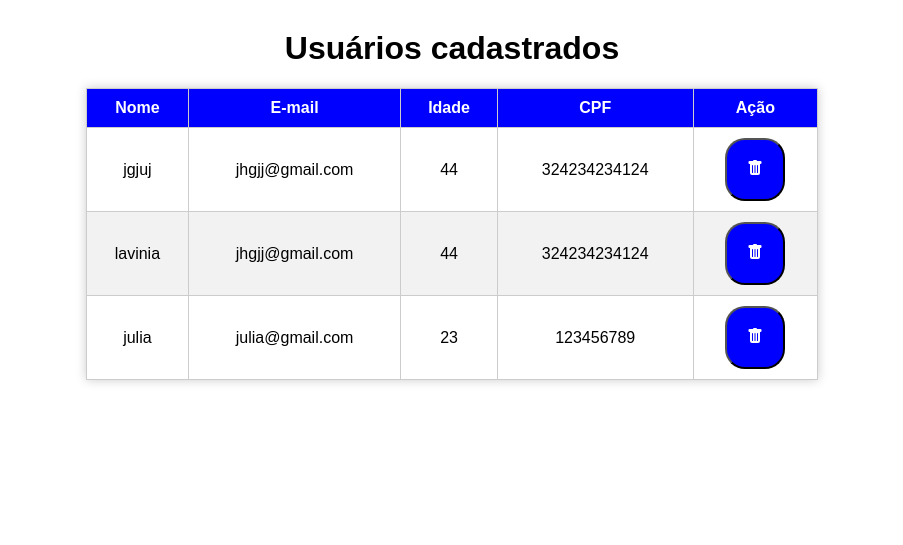
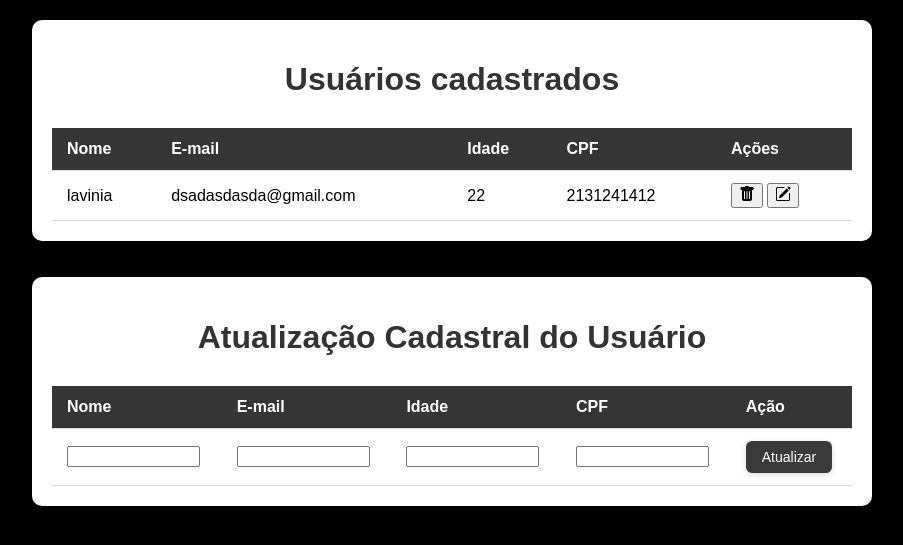
Before and after one commit to lalandrade/test-flask, a Flask app: page /usuarios in a window 1280 px wide. Shown: the top 545 px of the page, without its empty margins (188-1091 px from the left). Run offline with Flask 3, Linux system fonts and the light colour scheme.

Commit message:
atualizei

```diff
--- a/form.py
+++ b/form.py
@@ -1,21 +1,25 @@
+# Importa as bibliotecas necessárias do Flask e módulos padrão do Python
 from flask import Flask, render_template, request, jsonify
-import json
-import os
-import uuid
+import json  # Para manipulação de arquivos JSON
+import os    # Para verificar existência de arquivos
+import uuid  # Para gerar IDs únicos para usuários
 
+# Cria a aplicação Flask
 app = Flask(__name__)
 
+# Função para carregar os usuários do arquivo JSON
 def carregar_usuarios():
-    # Verifica se o arquivo 'usuarios.json' existe e carrega os dados
+    # Tenta verificar se o arquivo 'usuarios.json' existe e lê os dados
     try:
-        if os.path.exists("usuarios.json"):
+        if os.path.exists("usuarios.json"):  # Verifica existência do arquivo
             with open("usuarios.json", "r", encoding="utf-8") as arquivo:
-                return json.load(arquivo)
+                return json.load(arquivo)  # Retorna a lista de usuários
         else:
-            return []  # Retorna uma lista vazia se o arquivo não existir
+            return []  # Retorna lista vazia se o arquivo não existir
     except:
-        return []  # Retorna uma lista vazia se ocorrer algum erro ao ler o arquivo
+        return []  # Retorna lista vazia em caso de erro na leitura
 
+# Função para salvar um novo usuário no arquivo JSON
 def salvar_usuario(usuario):
     # Carrega os usuários existentes
     usuarios = carregar_usuarios()
@@ -24,43 +28,47 @@ def salvar_usuario(usuario):
         # Adiciona o novo usuário à lista
         usuarios.append(usuario)
 
-        # Salva a lista atualizada de usuários no arquivo 'usuarios.json'
+        # Salva a lista atualizada no arquivo 'usuarios.json'
         with open("usuarios.json", "w", encoding="utf-8") as arquivo:
             json.dump(usuarios, arquivo, indent=4)
 
-        return True  # Retorna True se o salvamento for bem-sucedido
+        return True  # Retorna True se o salvamento foi bem-sucedido
     except:
-        return False  # Retorna False se ocorrer um erro ao salvar
+        return False  # Retorna False em caso de erro ao salvar
 
+# Função para deletar um usuário pelo ID
 def deletar_usuario(id):
-    usuarios = carregar_usuarios()
-    usuarios_filtrados = [u for u in usuarios if u.get("id") != id]
+    usuarios = carregar_usuarios()  # Carrega usuários existentes
+    usuarios_filtrados = [u for u in usuarios if u.get("id") != id]  # Remove usuário com o ID fornecido
 
+    # Verifica se algum usuário foi removido
     if len(usuarios) == len(usuarios_filtrados):
-        return False  # Nenhum usuário foi removido
+        return False  # Nenhum usuário removido
 
     try:
+        # Salva a lista filtrada no arquivo JSON
         with open("usuarios.json", "w", encoding="utf-8") as arquivo:
             json.dump(usuarios_filtrados, arquivo, indent=4)
-        return True
+        return True  # Retorna True se deletado com sucesso
     except:
-        return False
+        return False  # Retorna False em caso de erro ao salvar
 
+# Rota principal, renderiza a página inicial com formulário de cadastro
 @app.route("/")
 def home():
-    # Renderiza a página inicial com o formulário de cadastro
     return render_template("cadastro-usuario.html")
 
+# Rota para cadastrar usuário via formulário HTML (POST)
 @app.route("/cadastro-usuario", methods=["POST"])
 def cadastrar_usuario():
-    # Recupera os dados enviados pelo formulário HTML
+    # Recupera os dados enviados pelo formulário
     nome = request.form.get("nome")
     cpf = request.form.get("cpf")
     email = request.form.get("email")
     idade = request.form.get("idade")
     senha = request.form.get("senha")
 
-    # Cria um dicionário com os dados do novo usuário
+    # Cria um dicionário com os dados do usuário, incluindo um ID único
     usuario = {
         "id": str(uuid.uuid4()),
         "nome": nome,
@@ -70,33 +78,58 @@ def cadastrar_usuario():
         "senha": senha,
     }
 
-    # Tenta salvar o novo usuário no arquivo JSON
+    # Tenta salvar o usuário no arquivo JSON
     status = salvar_usuario(usuario)
 
-    # Verifica se o usuário foi salvo com sucesso e retorna a mensagem adequada
+    # Retorna mensagem de sucesso ou erro
     if status:
         return f"Usuário '{usuario['nome']}' cadastrado com sucesso!"
     else:
         return "Não foi possível cadastrar o usuário"
 
+# Rota para retornar todos os usuários em formato JSON
 @app.route("/usuarios/json")
 def buscar_usuarios_json():
-    usuarios = carregar_usuarios()
-    return jsonify(usuarios)
+    usuarios = carregar_usuarios()  # Carrega usuários do arquivo
+    return jsonify(usuarios)  # Retorna JSON
 
+# Rota para exibir todos os usuários em uma página HTML
 @app.route("/usuarios")
 def buscar_usuarios():
-    usuarios = carregar_usuarios()
-    return render_template("usuarios.html", usuarios=usuarios)
+    usuarios = carregar_usuarios()  # Carrega usuários do arquivo
+    return render_template("usuarios.html", usuarios=usuarios)  # Renderiza template com lista de usuários
 
+# Rota para deletar usuário pelo ID via requisição DELETE
 @app.route("/usuarios/<id>", methods=["DELETE"])
 def excluir_usuario(id):
-    sucesso = deletar_usuario(id)
+    sucesso = deletar_usuario(id)  # Tenta deletar usuário
 
     if sucesso:
-        return jsonify({"mensagem": f"Usuário deletado com sucesso."}), 200
+        return jsonify({"mensagem": f"Usuário deletado com sucesso."}), 200  # Retorna sucesso
     else:
-        return jsonify({"erro": "Usuário não encontrado."}), 404
+        return jsonify({"erro": "Usuário não encontrado."}), 404  # Retorna erro se usuário não existe
 
+# Rota para atualizar um usuário via requisição PUT
+@app.route("/usuarios/", methods=["PUT"])
+def atualizar_usuario():
+    usuario_edit = request.get_json()  # Captura dados enviados em JSON
+    usuarios = carregar_usuarios()     # Carrega lista de usuários existente
+
+    # Procura usuário pelo ID e atualiza os dados
+    for usuario in usuarios:
+        if usuario.get("id") == usuario_edit.get("id"):
+            usuario.update(usuario_edit)
+            break
+
+    try:
+        # Salva a lista atualizada no arquivo JSON
+        with open("usuarios.json", "w", encoding="utf-8") as arquivo:
+            json.dump(usuarios, arquivo, indent=4)
+
+        return jsonify({"mensagem": "Usuário atualizado com sucesso"}), 200  # Sucesso
+    except:
+        return jsonify({"erro": "Não foi possível salvar as modificações"}), 404  # Erro ao salvar
+
+# Executa o servidor Flask em modo debug
 if __name__ == '__main__':
     app.run(debug=True)
--- a/static/usuarios.css
+++ b/static/usuarios.css
@@ -1,43 +1,80 @@
+/* Estilo geral da página */
 body {
-font-family: Arial, sans-serif;
-margin: 30px;
+    font-family: Arial, sans-serif;       /* Define a fonte padrão como Arial (ou similar sans-serif) */
+    background-color: black;            /* Cor de fundo clara para a página */
+    margin: 0;                            /* Remove as margens padrão do navegador */
+    padding: 20px;                        /* Adiciona espaçamento interno de 20px em toda a página */
 }
+
+/* Área central que envolve o conteúdo */
+.container {
+    max-width: 800px;                     /* Define largura máxima de 800px */
+    margin: 0 auto;                       /* Centraliza horizontalmente (auto nas laterais) */
+    background-color: #fff;               /* Fundo branco para destacar o conteúdo */
+    padding: 20px;                         /* Espaçamento interno (padding) */
+    border-radius: 10px;                   /* Cantos arredondados */
+    box-shadow: 0 2px 10px rgba(0, 0, 0, 0.1); /* Sombra suave para dar efeito de elevação */
+}
+
+/* Título principal */
 h1 {
-text-align: center;
-font-family: Arial, "Helvetica Neue", Helvetica, sans-serif;
+    text-align: center;                   /* Centraliza o texto */
+    color: #333;                           /* Cor do texto em tom cinza escuro */
+    margin-bottom: 30px;                   /* Espaço abaixo do título */
 }
+
+/* Tabela */
 table {
-width: 60%;
-border-collapse: collapse;
-margin: auto;
-box-shadow: 0px 0px 10px #ccc;
+    width: 100%;                           /* Tabela ocupa toda a largura disponível */
+    border-collapse: collapse;             /* Remove espaços entre bordas das células */
 }
-th, td {
-border: 1px solid #ccc;
-padding: 10px;
-text-align: center;
+
+/* Cabeçalhos e células da tabela */
+th,
+td {
+    padding: 12px 15px;                    /* Espaçamento interno nas células */
+    text-align: left;                      /* Alinhamento do texto à esquerda */
+    border-bottom: 1px solid #ddd;         /* Linha fina separando as linhas da tabela */
 }
+
+/* Cabeçalhos da tabela */
 th {
-background-color: blue;
-color: white;
+    background-color: #353535;             /* Fundo azul */
+    color: white;                          /* Texto branco */
 }
+
+/* Linhas pares da tabela (efeito "zebrado") */
 tr:nth-child(even) {
-background-color: #f2f2f2;
+    background-color: #f2f2f2;             /* Cor de fundo levemente cinza */
 }
-a{
-    text-decoration: none;
-    color: #ffffff;
-    background-color: blue;
-    padding: 20px;
-    border-radius: 20px;
-    font-weight: bold;
 
+/* Efeito ao passar o mouse sobre uma linha */
+tr:hover {
+    background-color: #e0e0e0;             /* Cor de destaque ao passar o mouse */
 }
-button {
-    text-decoration: none;
-    color: #ffffff;
-    background-color: blue;
-    padding: 20px;
-    border-radius: 20px;
-    font-weight: bold;
+
+.th-update {
+    background-color: #353535; /* Cor de fundo para diferenciar a tabela de atualização */
 }
+
+input {
+    width: 125px; /* Define largura fixa dos campos do formulário */
+}
+
+.button-update {
+    background-color: #3a3a3a; /* Azul para destacar botão de atualização */
+    color: #fff;               /* Texto branco */
+    border: none;              /* Remove bordas */
+    border-radius: 6px;        /* Cantos arredondados */
+    padding: 8px 16px;         /* Espaçamento interno */
+    font-size: 14px;
+    font-weight: 500;
+    cursor: pointer;           /* Cursor de mãozinha */
+    box-shadow: 0 2px 6px rgba(0, 0, 0, 0.15); /* Efeito de sombra */
+}
+.button-update:hover {
+    background-color: #353535; /* Cor de destaque ao passar o mouse */
+}
+#btn-atualizar:hover{
+    background-color: #b67575;
+}
--- /dev/null
+++ b/static/usuarios.js
@@ -0,0 +1,101 @@
+// Função para excluir um usuário
+function excluirUsuario(id, cpf) {
+    // Pergunta ao usuário se ele tem certeza que quer excluir
+    if (!confirm(`Tem certeza que deseja excluir o usuário com CPF ${cpf}?`)) {
+        return; // Sai da função se o usuário cancelar
+    }
+
+    // Faz a requisição para a rota DELETE do backend
+    fetch(`/usuarios/${id}`, {
+        method: 'DELETE' // Método HTTP DELETE
+    })
+    // Captura a resposta da requisição
+    .then(response => {
+        // Converte a resposta para JSON
+        return response.json().then(data => {
+            // Se a resposta não for OK, lança um erro
+            if (!response.ok) {
+                throw new Error(data.erro || "Erro desconhecido")
+            }
+            // Retorna os dados
+            return data;
+        });
+    })
+    // Manipula os dados retornados
+    .then(data => {
+        alert(data.mensagem) // Mostra mensagem de sucesso
+        const linha = document.getElementById('linha-' + id) // Seleciona a linha da tabela
+        if (linha) linha.remove(); // Remove a linha da tabela
+    })
+    // Captura qualquer erro que ocorra na requisição
+    .catch(error => {
+        console.error("Erro na requisição", error) // Log no console
+        alert("Erro ao excluir usuário: " + error.message) // Alerta o usuário
+    });
+}
+
+// Função para preencher o formulário de atualização com os dados do usuário
+function preencherFormulario(button) {
+    // Converte os dados do atributo data-usuario de JSON para objeto JS
+    var usuario = JSON.parse(button.getAttribute('data-usuario'));
+    // Preenche os campos do formulário
+    document.getElementById('id').value = usuario.id;
+    document.getElementById('nome').value = usuario.nome;
+    document.getElementById('email').value = usuario.email;
+    document.getElementById('idade').value = usuario.idade;
+    document.getElementById('cpf').value = usuario.cpf;
+}
+
+// Função para atualizar os dados de um usuário
+function atualizarUsuario() {
+    // Confirmação com o usuário antes de atualizar
+    if (!confirm("Tem certeza que deseja alterar os dados do usuário?")) {
+        return; // Sai da função se o usuário cancelar
+    }
+
+    // Seleciona o formulário de atualização
+    const form = document.getElementById("form-atualizar-usuario");
+
+    // Captura o evento de submit do formulário
+    form.addEventListener("submit", function (event) {
+        event.preventDefault(); // Impede que a página recarregue
+
+        // Captura os valores dos inputs do formulário
+        const id = document.getElementById("id").value;
+        const nome = document.getElementById("nome").value;
+        const email = document.getElementById("email").value;
+        const idade = document.getElementById("idade").value;
+        const cpf = document.getElementById("cpf").value;
+
+        // Monta um objeto com os dados do usuário
+        const usuario = {
+            id: id,
+            nome: nome,
+            email: email,
+            idade: idade,
+            cpf: cpf
+        };
+
+        // Exibe no console para conferência
+        console.log("Usuário atualizado:", usuario);
+
+        // Envia os dados para a rota PUT do backend
+        fetch(`/usuarios/`, {
+            method: "PUT", // Método HTTP PUT para atualização
+            headers: {
+                "Content-Type": "application/json" // Tipo de conteúdo JSON
+            },
+            body: JSON.stringify(usuario) // Converte objeto para JSON
+        })
+        // Captura a resposta da requisição
+        .then(response => {
+            response.json() // Converte para JSON
+            alert("Usuário atualizado com sucesso!"); // Mensagem de sucesso
+            location.reload(); // Recarrega a página para atualizar a tabela
+        })
+        // Captura erros na requisição
+        .catch(error => {
+            console.error("Erro ao atualizar:", error) // Log no console
+        });
+    });
+}
--- a/templates/cadastro-usuario.html
+++ b/templates/cadastro-usuario.html
@@ -4,12 +4,12 @@
     <meta charset="UTF-8">
     <meta name="viewport" content="width=device-width, initial-scale=1.0">
     <title>Cadastro</title>
-    <link rel="stylesheet" href="{{ url_for('static', filename='cadastro_usuario.css') }}">
+    <link rel="stylesheet" href="{{ url_for('static', filename='cadastro-usuario.css') }}">
 
 </head>
 <body>
     <div class="content">
-        <form action="{{ url_for('cadastrar-usuario') }}" method="POST">
+        <form action="{{ url_for('cadastrar_usuario') }}" method="POST">
 
         <legend>Cadastro</legend>
         <div class="input-box">
--- a/templates/usuarios.html
+++ b/templates/usuarios.html
@@ -1,77 +1,120 @@
 <!DOCTYPE html>
+<!-- Define que o documento está em HTML5 -->
 <html lang="pt-BR">
+<!-- Define que o idioma principal da página é português do Brasil -->
 
 <head>
+    <!-- Define a codificação de caracteres como UTF-8 (suporta acentos) -->
     <meta charset="UTF-8">
+    <!-- Ajusta a visualização em dispositivos móveis -->
     <meta name="viewport" content="width=device-width, initial-scale=1.0">
+    <!-- Título que aparece na aba do navegador -->
     <title>Lista de Usuários</title>
+    <!-- Importa o CSS externo -->
     <link rel="stylesheet" href="{{ url_for('static', filename='usuarios.css')}}">
 </head>
 
 <body>
+    <!-- Container principal para listar usuários -->
     <div class="container">
+        <!-- Título da seção -->
         <h1>Usuários cadastrados</h1>
+        <!-- Tabela para exibir os usuários -->
         <table>
             <thead>
+                <!-- Cabeçalho da tabela -->
                 <tr>
                     <th>Nome</th>
                     <th>E-mail</th>
                     <th>Idade</th>
                     <th>CPF</th>
-                    <th>Ação</th>
+                    <th>Ações</th> <!-- Coluna para botões de editar e excluir -->
                 </tr>
             </thead>
             <tbody>
+                <!-- Loop do Jinja2 que percorre todos os usuários enviados pelo backend -->
                 {% for usuario in usuarios %}
+                <!-- Cada linha recebe um ID único baseado no ID do usuário -->
                 <tr id="linha-{{ usuario.id }}">
+                    <!-- Exibe os dados do usuário -->
                     <td>{{ usuario.nome }}</td>
                     <td>{{ usuario.email }}</td>
                     <td>{{ usuario.idade }}</td>
                     <td>{{ usuario.cpf}}</td>
                     <td>
-                        <button style="cursor: pointer;" title="Excluir usuário" onclick="excluirUsuario('{{usuario.id}}', '{{usuario.cpf}}')">
+                        <!-- Botão para excluir o usuário -->
+                        <button style="cursor: pointer;" title="Excluir usuário"
+                            onclick="excluirUsuario('{{usuario.id}}', '{{usuario.cpf}}')">
+                            <!-- Ícone de lixeira (SVG) -->
                             <svg xmlns="http://www.w3.org/2000/svg" width="16" height="16" fill="currentColor"
                                 class="bi bi-trash-fill" viewBox="0 0 16 16">
                                 <path
                                     d="M2.5 1a1 1 0 0 0-1 1v1a1 1 0 0 0 1 1H3v9a2 2 0 0 0 2 2h6a2 2 0 0 0 2-2V4h.5a1 1 0 0 0 1-1V2a1 1 0 0 0-1-1H10a1 1 0 0 0-1-1H7a1 1 0 0 0-1 1zm3 4a.5.5 0 0 1 .5.5v7a.5.5 0 0 1-1 0v-7a.5.5 0 0 1 .5-.5M8 5a.5.5 0 0 1 .5.5v7a.5.5 0 0 1-1 0v-7A.5.5 0 0 1 8 5m3 .5v7a.5.5 0 0 1-1 0v-7a.5.5 0 0 1 1 0" />
                             </svg>
                         </button>
+
+                        <!-- Botão para atualizar o usuário -->
+                        <!-- data-usuario passa os dados do usuário em JSON para o JS -->
+                        <button style="cursor: pointer;" title="Atualizar usuário" data-usuario='{{ usuario | tojson }}'
+                            onclick="preencherFormulario(this)">
+                            <!-- Ícone de lápis (SVG) -->
+                            <svg xmlns="http://www.w3.org/2000/svg" width="16" height="16" fill="currentColor"
+                                class="bi bi-pencil-square" viewBox="0 0 16 16">
+                                <path
+                                    d="M15.502 1.94a.5.5 0 0 1 0 .706L14.459 3.69l-2-2L13.502.646a.5.5 0 0 1 .707 0l1.293 1.293zm-1.75 2.456-2-2L4.939 9.21a.5.5 0 0 0-.121.196l-.805 2.414a.25.25 0 0 0 .316.316l2.414-.805a.5.5 0 0 0 .196-.12l6.813-6.814z" />
+                                <path fill-rule="evenodd"
+                                    d="M1 13.5A1.5 1.5 0 0 0 2.5 15h11a1.5 1.5 0 0 0 1.5-1.5v-6a.5.5 0 0 0-1 0v6a.5.5 0 0 1-.5.5h-11a.5.5 0 0 1-.5-.5v-11a.5.5 0 0 1 .5-.5H9a.5.5 0 0 0 0-1H2.5A1.5 1.5 0 0 0 1 2.5z" />
+                            </svg>
+                        </button>
                     </td>
                 </tr>
-                {% endfor%}
+                {% endfor%} <!-- Fim do loop de usuários -->
             </tbody>
         </table>
     </div>
-    <div>
-        <script>
-            function excluirUsuario(id, cpf) {
-                if (!confirm(`Tem certeza que deseja  excluir o usuário com o CPF ${cpf}?`)) {
-                    return
-                }
 
-                fetch(`/usuarios/${id}`, {
-                    method: 'DELETE'
-                })
-                    .then(response => {
-                        return response.json().then(data => {
-                            if (!response.ok) {
-                                throw new Error(data.erro || "Erro desconhecido")
-                            }
-                            return data;
-                        })
-                    })
-                    .then(data => {
-                        alert(data.mensagem);
-                        const linha = document.getElementById('linha-' + id)
-                        if (linha) linha.remove();
-                    })
-                    .catch(error => {
-                        console.error("Erro na requisição", error);
-                        alert("Errro ao excluir usuário" + error.message)
-                    })
-            }
-        </script>
+    <br><br>
+
+    <!-- Formulário para atualizar os dados de um usuário -->
+    <div id="none-or-block-div" class="container">
+        <!-- Título do formulário de atualização -->
+        <h1>Atualização Cadastral do Usuário</h1>
+        <form id="form-atualizar-usuario">
+            <table>
+                <thead>
+                    <!-- Cabeçalho da tabela de atualização -->
+                    <tr>
+                        <th class="th-update">Nome</th>
+                        <th class="th-update">E-mail</th>
+                        <th class="th-update">Idade</th>
+                        <th class="th-update">CPF</th>
+                        <th class="th-update">Ação</th>
+                    </tr>
+                </thead>
+                <tbody>
+                    <tr>
+                        <!-- Campo oculto para armazenar o ID do usuário -->
+                        <input type="hidden" id="id">
+
+                        <!-- Campos editáveis -->
+                        <td><input type="text" id="nome" required></td>
+                        <td><input type="text" id="email" required></td>
+                        <td><input type="number" id="idade" required></td>
+                        <td><input type="text" id="cpf" required></td>
+
+                        <!-- Botão que dispara a função de atualização -->
+                        <td>
+                            <button class="button-update" type="submit" id="btn-atualizar"
+                                onclick="atualizarUsuario()">Atualizar</button>
+                        </td>
+                    </tr>
+                </tbody>
+            </table>
+        </form>
     </div>
+
+    <!-- Importa o JavaScript que contém as funções (preencherFormulario, atualizarUsuario, excluirUsuario) -->
+    <script src="../static/usuarios.js"></script>
 </body>
 
 </html>
```
Also changed, not shown: static/cadastro-usuario.css (renamed from static/cadastro_usuario.css, +10 -6 lines), usuarios.json (+5 -21 lines).
